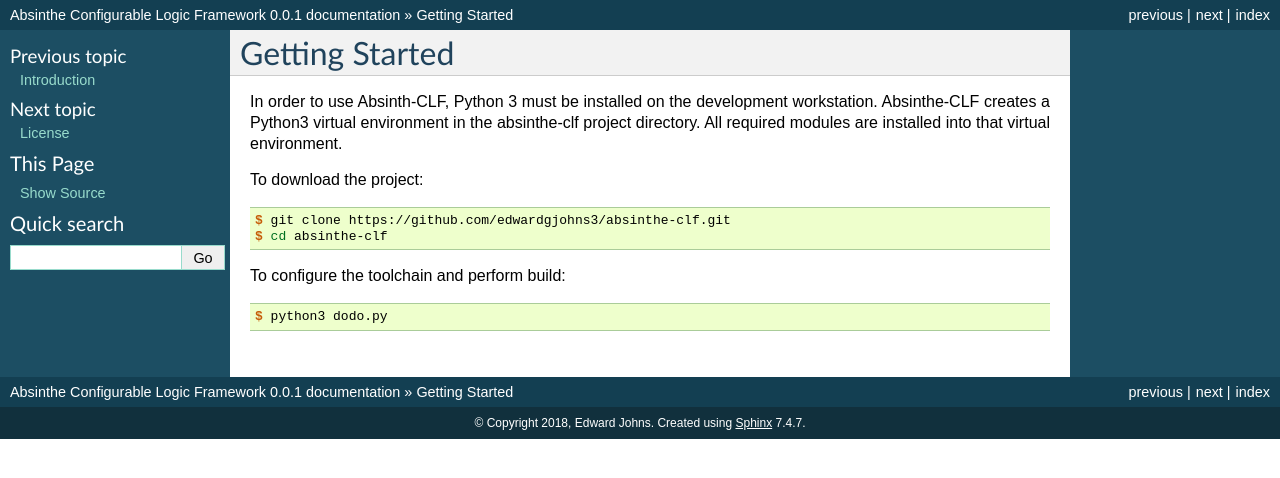
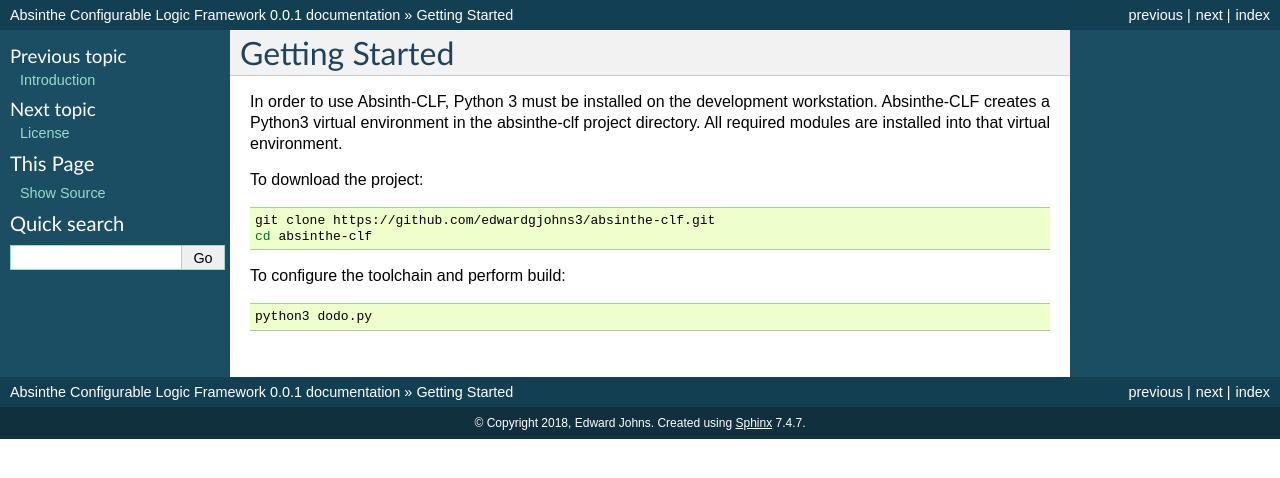
Before and after one commit to fossabot/absinthe-clf, a Sphinx documentation site: the page built from docs/source/getting_started.rst, in a window 1280 px wide. Shown: the top 478 px of the page. Built offline with Sphinx 7.4.7, drawn with Linux system fonts in a browser that asks for light colours.

Commit message:
Removed \$ from console examples.

```diff
--- a/docs/source/getting_started.rst
+++ b/docs/source/getting_started.rst
@@ -5,13 +5,13 @@ In order to use Absinth-CLF, Python 3 must be installed on the development works
 
 To download the project:
 
-.. code-block:: console
+.. code-block:: bash
 
-  $ git clone https://github.com/edwardgjohns3/absinthe-clf.git
-  $ cd absinthe-clf
+  git clone https://github.com/edwardgjohns3/absinthe-clf.git
+  cd absinthe-clf
 
 To configure the toolchain and perform build:
 
-.. code-block:: console
+.. code-block:: bash
 
-  $ python3 dodo.py
+  python3 dodo.py
```
